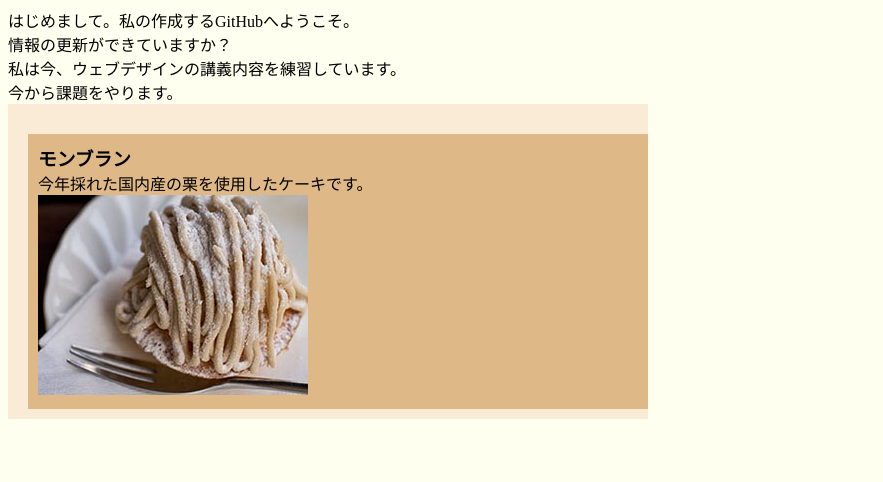
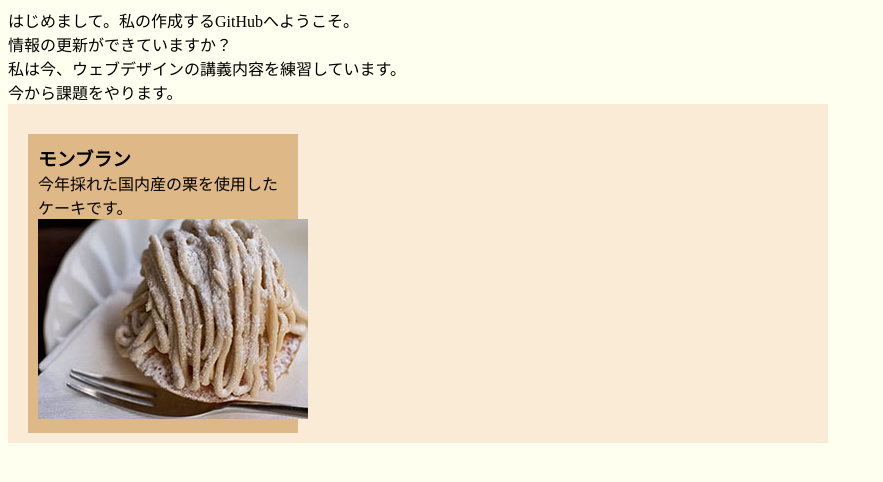
Before and after one commit to c3200188/www, a plain HTML site: page index.html in a window 1280 px wide. Shown: the whole page, without its empty margins (0-883 px from the left). Drawn offline with Linux system fonts and the light colour scheme.

Commit message:
2023/05/31

```diff
--- a/index.html
+++ b/index.html
@@ -20,7 +20,7 @@
         }
        /*メインコンテンツ　CSS*/
         main{
-            width:620px;
+            width:800px;
             padding-top:10px;
             padding-bottom:10px;
             padding-left:20px;
@@ -28,7 +28,7 @@
             overflow:hidden;
         }
         .sweets{
-            width:800px;
+            width:250px;
             padding:10px;
             margin-top:20px;
             margin-right:20px;
```
